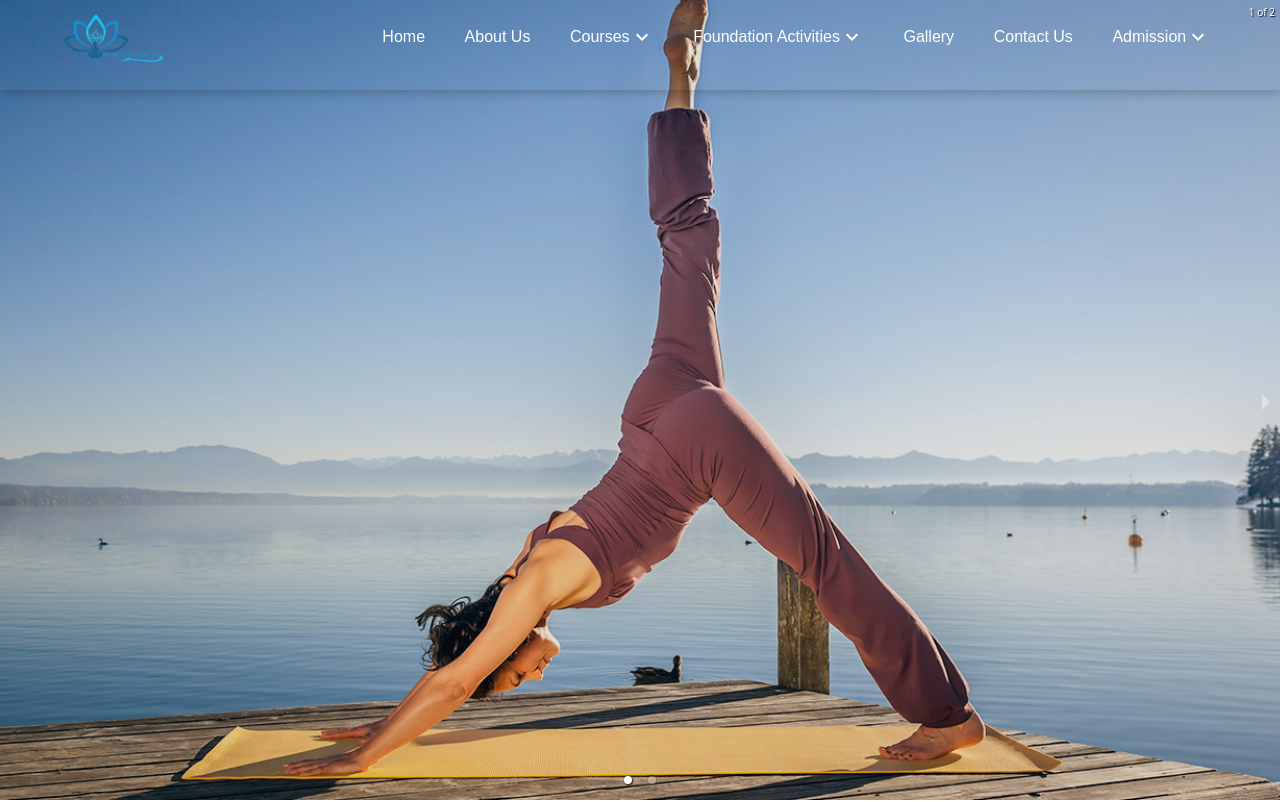
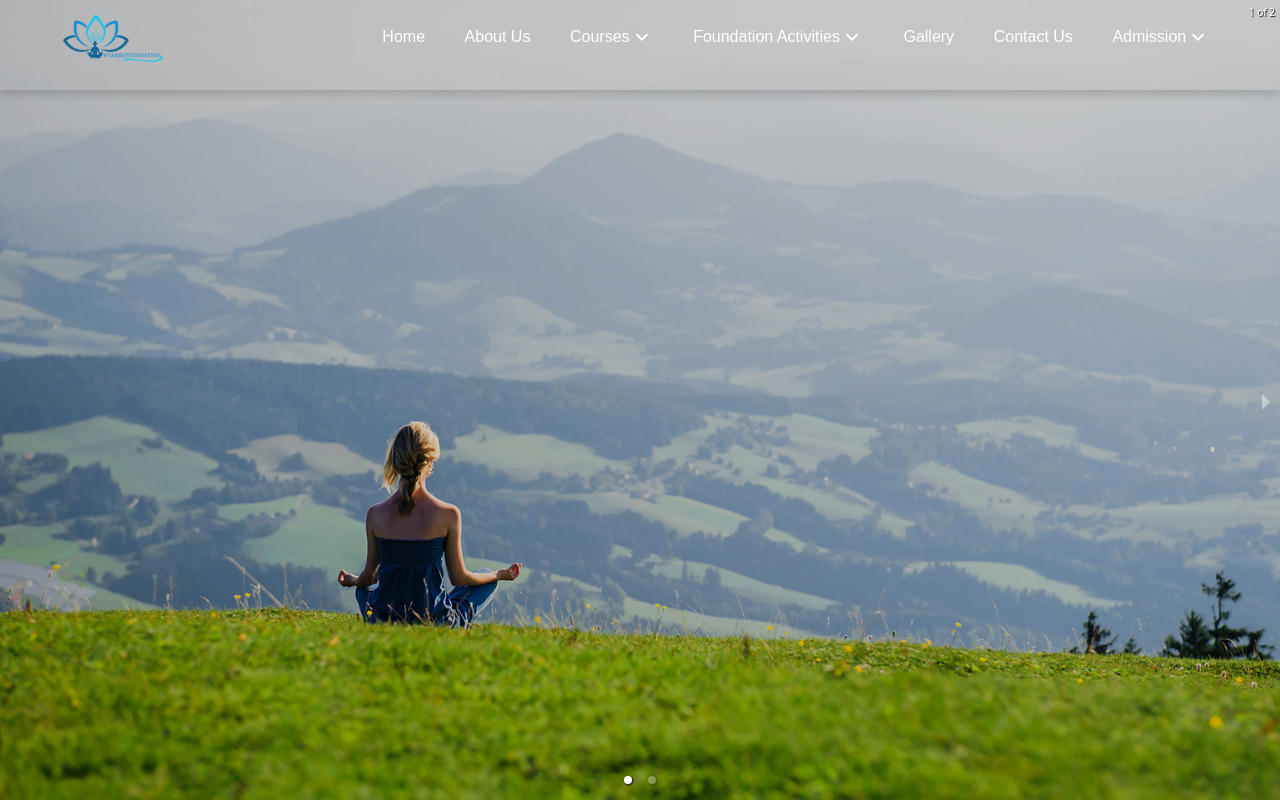
Before and after one commit to watchayush/startupWyamro, a React (Create React App) app: page / in a window 1280 px wide. Shown: the top 802 px of the page. Built offline with nearby package versions, Linux system fonts and the light colour scheme.

Commit message:
constant file changes

```diff
--- a/src/pages/Home/constant.js
+++ b/src/pages/Home/constant.js
@@ -1,9 +1,9 @@
 export const caroselImages = [
   {
-    url: "/images/home/yogaImg2.jpg",
+    url: "/images/home/yogaImage3.jpg",
   },
   {
-    url: "/images/home/yogaImage3.jpg",
+    url: "/images/home/yogaImg2.jpg",
   },
 ];
 
```
